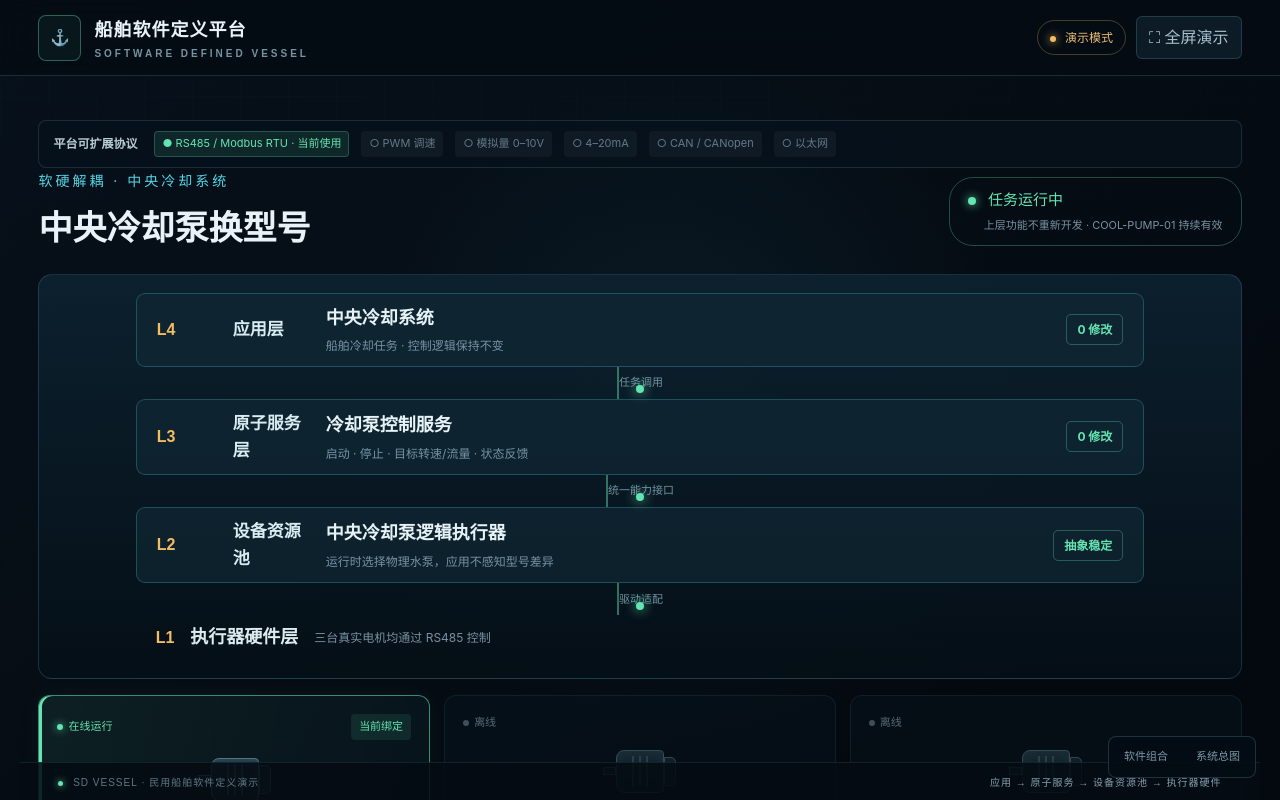
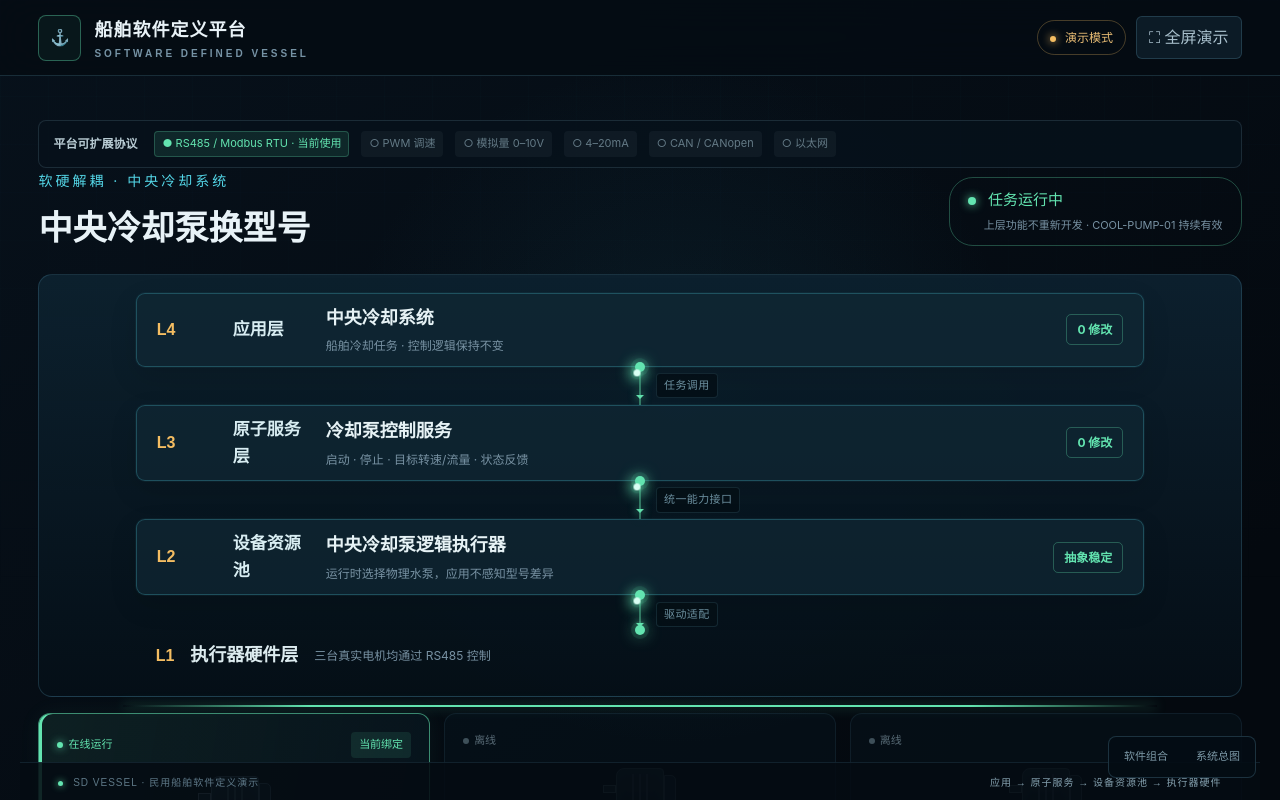
Before and after one commit to LanYuanA/eightdefence, a Vue app in the folder ui/: page /hardware-decoupling in a window 1280 px wide. Shown: the top 800 px of the page. Built offline with nearby package versions, Linux system fonts and the light colour scheme; no server answers.

Commit message:
style: refine hardware decoupling flow particles

```diff
--- /dev/null
+++ b/ui/src/styles/hardware-decoupling-flow.css
@@ -0,0 +1,15 @@
+/* 连接与粒子视觉层：独立于业务布局，便于演示屏调校 */
+.layer-map{position:relative;overflow:hidden}
+.flow-link{height:38px;position:relative;display:flex;align-items:center;justify-content:center;color:#6f94a4;font-size:11px;letter-spacing:.4px}
+.flow-link:before{content:"";height:100%;width:2px;background:linear-gradient(180deg,rgba(84,214,231,.12),rgba(99,228,176,.75),rgba(84,214,231,.12));box-shadow:0 0 12px rgba(99,228,176,.28)}
+.flow-link:after{content:"";position:absolute;bottom:2px;border:4px solid transparent;border-top-color:#63e4b0;filter:drop-shadow(0 0 4px #63e4b0)}
+.flow-link i{position:absolute;z-index:2;top:0;width:7px;height:7px;border-radius:50%;background:#d9fff3;box-shadow:0 0 0 3px rgba(99,228,176,.14),0 0 14px 4px rgba(99,228,176,.8);animation:flow-particle 2.2s cubic-bezier(.45,0,.55,1) infinite}
+.flow-link span{position:absolute;left:calc(50% + 16px);padding:3px 7px;border:1px solid rgba(80,131,149,.22);border-radius:4px;background:rgba(5,16,24,.82);white-space:nowrap}
+.layer-row{position:relative;z-index:1;box-shadow:0 0 0 1px rgba(84,214,231,.05),0 10px 28px rgba(0,0,0,.12)}
+.layer-row:after{content:"";position:absolute;left:50%;bottom:-6px;width:10px;height:10px;border-radius:50%;background:#63e4b0;box-shadow:0 0 0 4px rgba(99,228,176,.1),0 0 15px rgba(99,228,176,.8);transform:translateX(-50%);z-index:3}
+.hardware-layer-title{position:relative}.hardware-layer-title:before{content:"";position:absolute;left:50%;top:-8px;width:10px;height:10px;border-radius:50%;background:#63e4b0;box-shadow:0 0 0 4px rgba(99,228,176,.1),0 0 16px rgba(99,228,176,.85);transform:translateX(-50%)}
+.phase-protected .flow-link:before{background:linear-gradient(180deg,rgba(255,111,113,.12),rgba(255,111,113,.65),rgba(255,111,113,.12))}.phase-protected .flow-link i{background:#ffd2a0;box-shadow:0 0 0 3px rgba(244,189,98,.12),0 0 14px 4px rgba(244,189,98,.75)}.phase-protected .flow-link:after{border-top-color:#f4bd62;filter:drop-shadow(0 0 4px #f4bd62)}
+.phase-switching .flow-link i{animation-duration:1.1s}.phase-switching .flow-link:before{background:linear-gradient(180deg,rgba(244,189,98,.12),rgba(244,189,98,.8),rgba(244,189,98,.12))}
+.motor-pool{position:relative}.motor-pool:before{content:"";position:absolute;left:7%;right:7%;top:-8px;height:2px;background:linear-gradient(90deg,transparent,#63e4b0 18%,#63e4b0 82%,transparent);box-shadow:0 0 12px rgba(99,228,176,.45)}
+@keyframes flow-particle{0%{transform:translate(-50%,-3px);opacity:0}12%{opacity:1}85%{opacity:1}100%{transform:translate(-50%,34px);opacity:0}}
+@media(prefers-reduced-motion:reduce){.flow-link i{animation:none;top:50%;opacity:.8}}
--- a/ui/src/views/HardwareDecoupling.vue
+++ b/ui/src/views/HardwareDecoupling.vue
@@ -4,6 +4,7 @@ import { advanceActuatorDemo, confirmActuatorSwitch, connectActuator, createActu
 import type { ActuatorDevice, ActuatorPhase } from '../marine/actuators'
 import { marineApi } from '../marine/api'
 import '../styles/hardware-decoupling.css'
+import '../styles/hardware-decoupling-flow.css'
 const demo = ref(createActuatorDemo()); const fullscreen = ref(false); const gatewayConnected = ref(false); let timer: ReturnType<typeof setInterval> | undefined
 const candidate = computed(() => demo.value.devices.find(device => device.id === demo.value.candidateId));
 const statusLabels = { offline: '离线', standby: '在线待机', running: '在线运行', faulted: '设备异常' }; const phaseLabels: Record<ActuatorPhase, string> = { running: '任务运行中', protected: '保护暂停', 'awaiting-confirmation': '等待确认切换', switching: '正在切换', recovered: '任务已恢复' }; const canProtect = computed(() => ['running', 'recovered'].includes(demo.value.phase))
```
Also changed, not shown: 2 other files (tests, documents, lock files or other folders).
